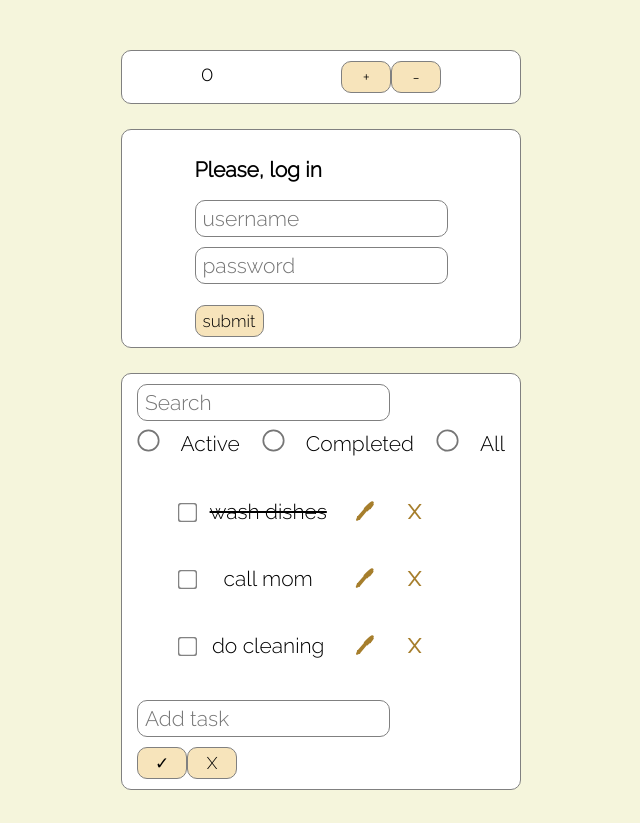
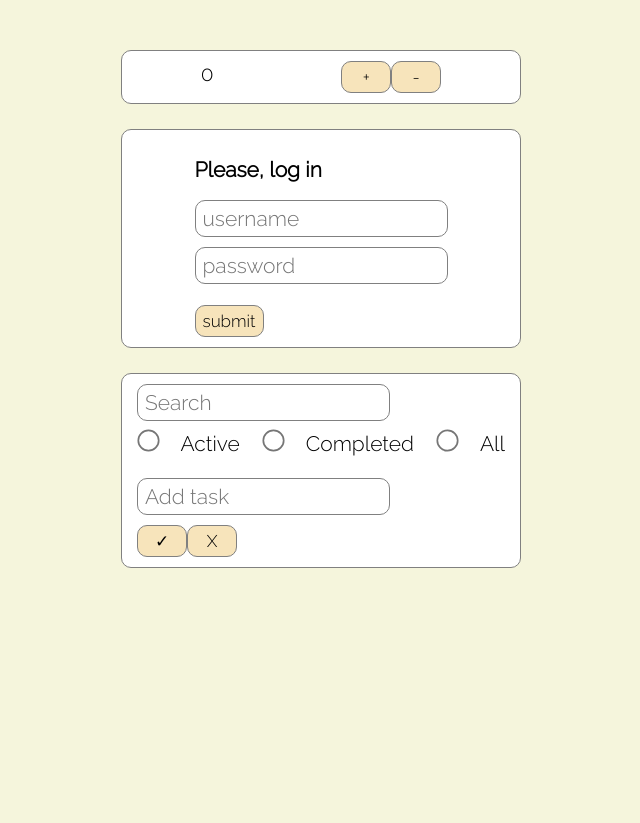
Before and after one commit to vladislavaSim/ReactHW2, a React (Create React App) app: page / in a window 1280 px wide. Shown: the whole page, without its empty margins (319-959 px from the left). After the commit the page ends 800 px from the top, so only its background shows below. Built offline with nearby package versions, Linux system fonts and the light colour scheme.

Commit message:
checkpoint commit

```diff
--- a/src/components/Task.jsx
+++ b/src/components/Task.jsx
@@ -1,9 +1,10 @@
 import React from "react";
+
 const markAsDone = {
     textDecoration: 'line-through'
 }
 
-const Task = ({ changeDone, text, id, isDone, deleteTask, editTask, isEdit, handleChange }) => {
+const Task = ({ changeDone, text, id, isDone, deleteTask, toggleEditTask, isEdit, handleChange }) => {
 
     const showTask = () => {
         if(isEdit) {
@@ -16,7 +17,6 @@ const Task = ({ changeDone, text, id, isDone, deleteTask, editTask, isEdit, hand
         }
     }
 
-    console.log(isDone)
     let task = showTask()
     return (
             <li>
@@ -25,9 +25,9 @@ const Task = ({ changeDone, text, id, isDone, deleteTask, editTask, isEdit, hand
                        className='check'
                        value={isDone}
                  />
-                {task}
+               {task}
                 <div className="btn-holder">
-                    <button onClick={(e) => editTask(e, id)} className='tasksList-btn' type='button'>{isEdit ? '✓' : '🖊'}</button>
+                    <button onClick={(e) => toggleEditTask(e, id)} className='tasksList-btn' type='button'>{isEdit ? '✓' : '🖊'}</button>
                     <button onClick={(e) => deleteTask(e, id)} className='tasksList-btn' type='button'>X</button>
                 </div>
             </li>
--- a/src/components/ToDo.jsx
+++ b/src/components/ToDo.jsx
@@ -4,9 +4,7 @@ import Task from "./Task";
 class ToDo extends Component {
     state = {
         tasksList: [
-            {text: 'wash dishes', isDone: true, isEdit: false, id: 1},
-            {text: 'call mom', isDone: false, isEdit: false, id: 2},
-            {text: 'do cleaning', isDone: false, isEdit: false, id: 3}
+            // {text: 'wash dishes', isDone: false, isEdit: false, id: 1},
         ],
         value: '',
         searchString: '',
@@ -20,7 +18,7 @@ class ToDo extends Component {
                      text={item.text}
                      isDone={item.isDone}
                      isEdit={item.isEdit}
-                     editTask={(e) => this.editTask(e, item.id)}
+                     toggleEditTask={(e) => this.toggleEditTask(e, item.id)}
                      changeDone={() => this.changeDone(item.id)}
                      deleteTask={(e) => this.deleteTask(e, item.id)}
                      handleChange={(e) => this.handleChange(e, item.text)}
@@ -33,9 +31,9 @@ class ToDo extends Component {
         this.setState(res)
     }
 
-    handleChange = (e, field) =>  {
-        let newState = e.target.value
-        this.setState({[field]: newState})
+    handleChange = (e, field) => {
+        this.setState({[field]: e.target.value})
+        console.log(this.state.tasksList[0])
     }
 
     clearInput = (e) => {
@@ -58,7 +56,7 @@ class ToDo extends Component {
         this.setState({tasksList: newArr})
     }
 
-    editTask = (e, id) => {
+    toggleEditTask = (e, id) => {
         e.preventDefault()
         let res = this.state.tasksList.filter(task => task.id === id)
             .map(item => item.isEdit = !item.isEdit)
@@ -70,7 +68,7 @@ class ToDo extends Component {
             .map(item => {
                 return this.returnTaskElem(item)
             })
-}
+    }
 
      elemList = (e) => {
          if (this.state.filterBy === 'allTasks') {
```
